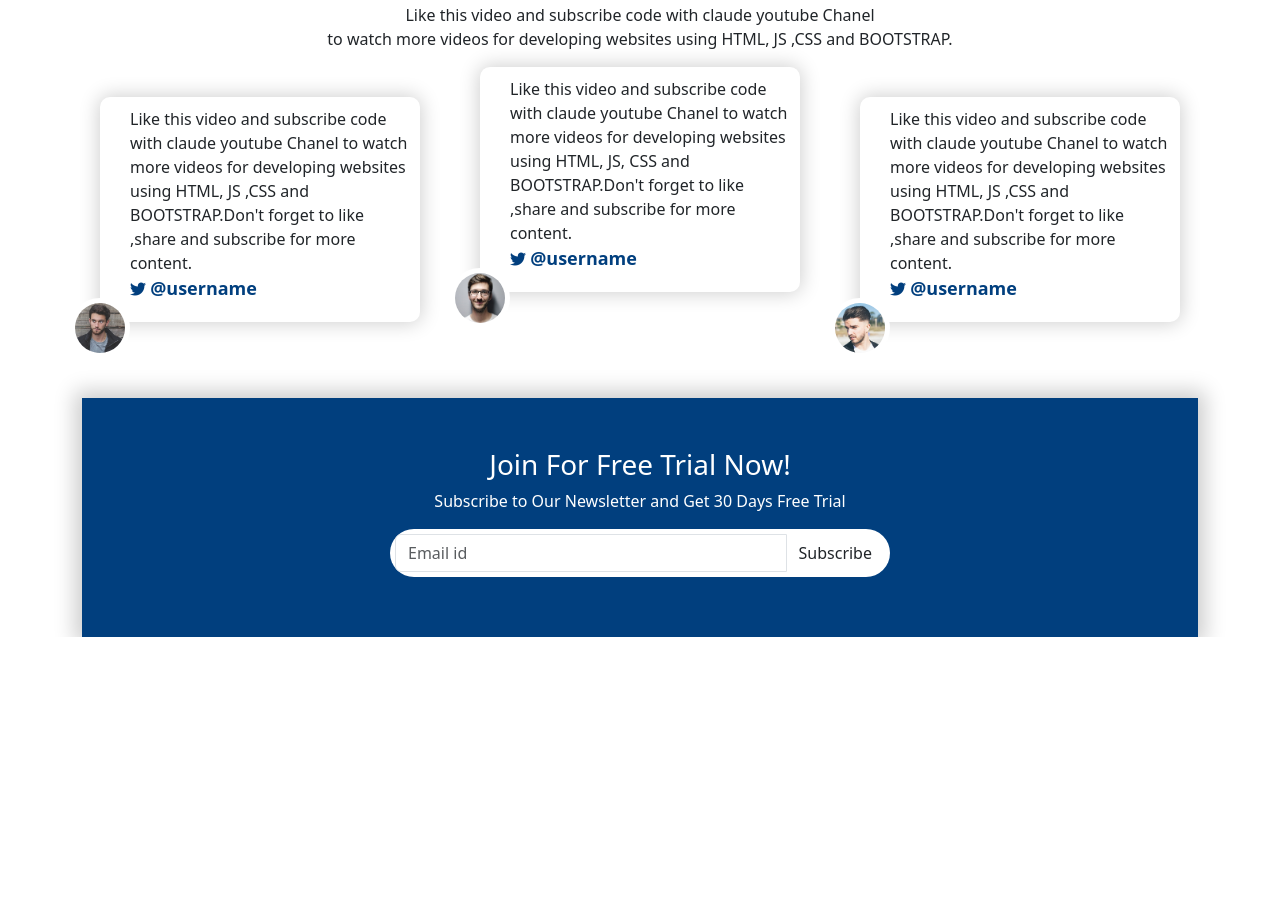
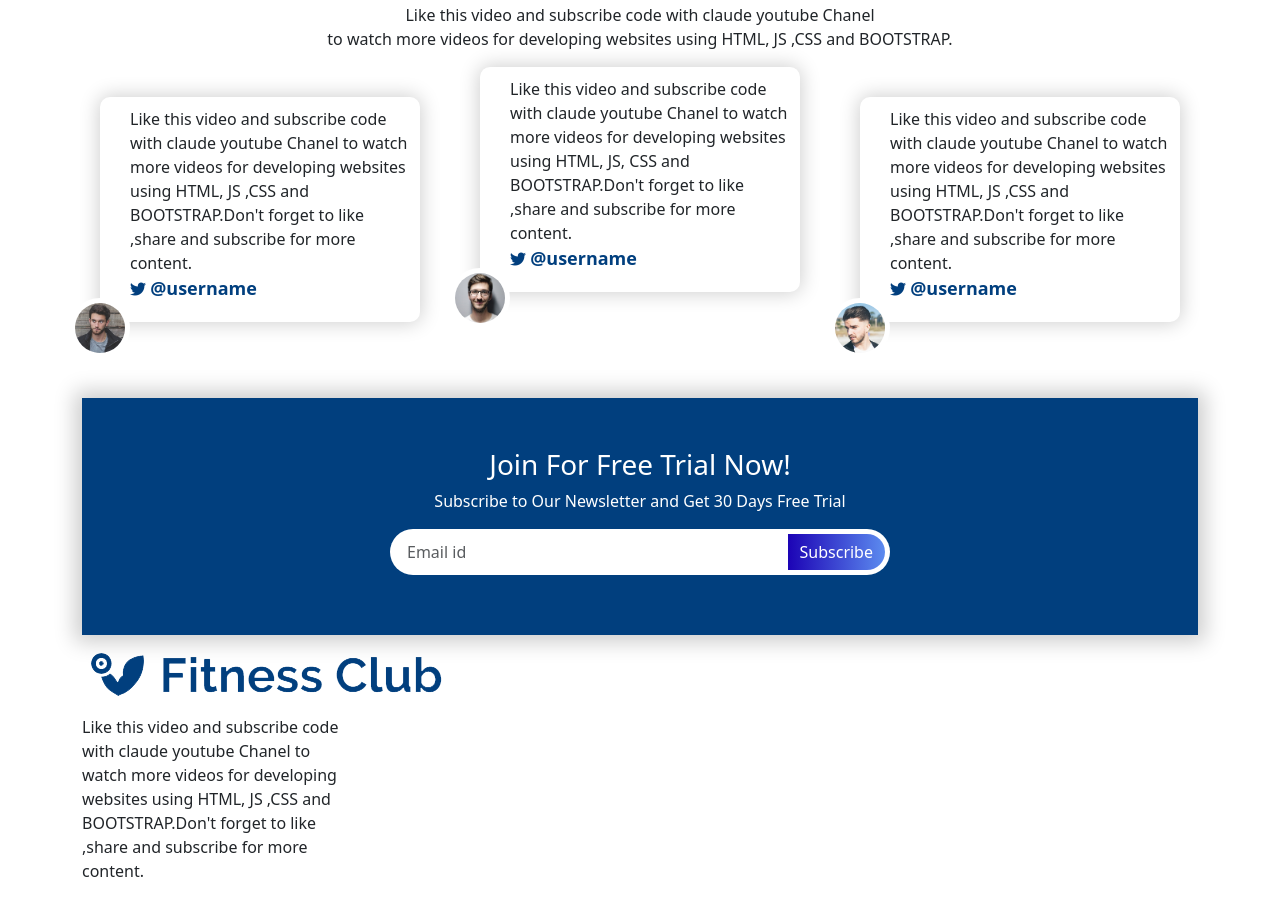
Before and after one commit to claudiahW/fitpal, a plain HTML site: page index.html in a window 1280 px wide. Shown: the part 2980-3879 px from the top of the page. Before the commit the page ends 3617 px from the top, so only its background shows below. Drawn offline with nearby package versions, Linux system fonts and the light colour scheme.

Commit message:
add a logo to the footer

```diff
--- a/index.html
+++ b/index.html
@@ -280,5 +280,22 @@
         </div>
       </div>
     </section>
+
+    <!-- Footer Section -->
+    <section id="footer">
+      <div class="container">
+        <div class="row">
+          <div class="col-md-3">
+            <img src="/assets/logo.png" class="footer-logo" alt="" />
+            <p>
+              Like this video and subscribe code with claude youtube Chanel to
+              watch more videos for developing websites using HTML, JS ,CSS and
+              BOOTSTRAP.Don't forget to like ,share and subscribe for more
+              content.
+            </p>
+          </div>
+        </div>
+      </div>
+    </section>
   </body>
 </html>
--- a/styles.css
+++ b/styles.css
@@ -192,3 +192,23 @@ nav .fa-bars {
   margin: 10px auto;
   padding: 5px;
 }
+.subscribe .form-control {
+  border: none;
+  background: transparent;
+}
+
+.subscribe .form-control:focus {
+  box-shadow: none;
+}
+.subscribe .input-group-append {
+  background-image: linear-gradient(to right, #1c03b5, #5c8bef);
+  border-radius: 30px;
+}
+.subscribe .input-group-text {
+  background: transparent;
+  border: none;
+  color: #fff;
+}
+.subscribe .btn:focus {
+  box-shadow: none;
+}
```
